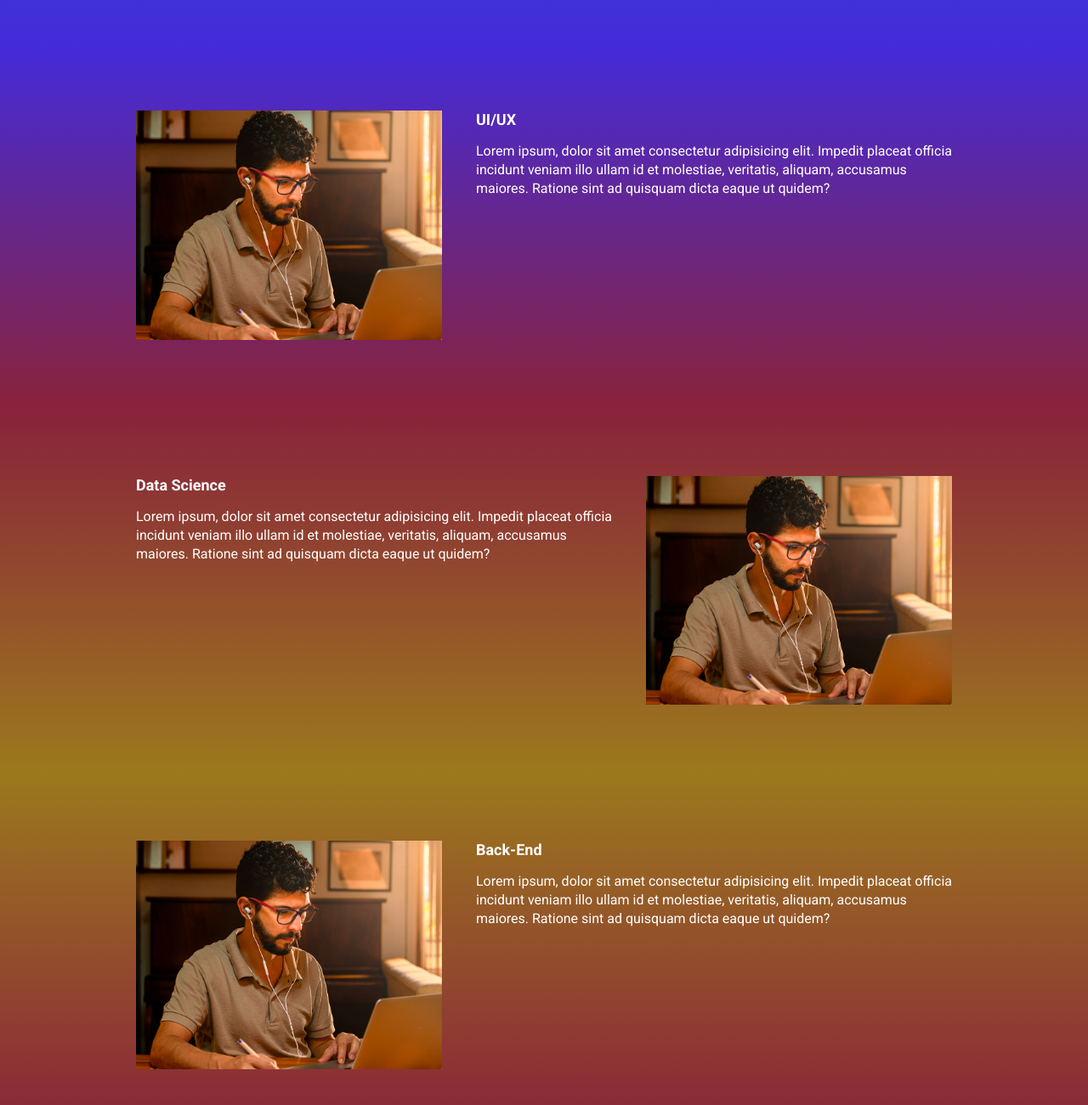
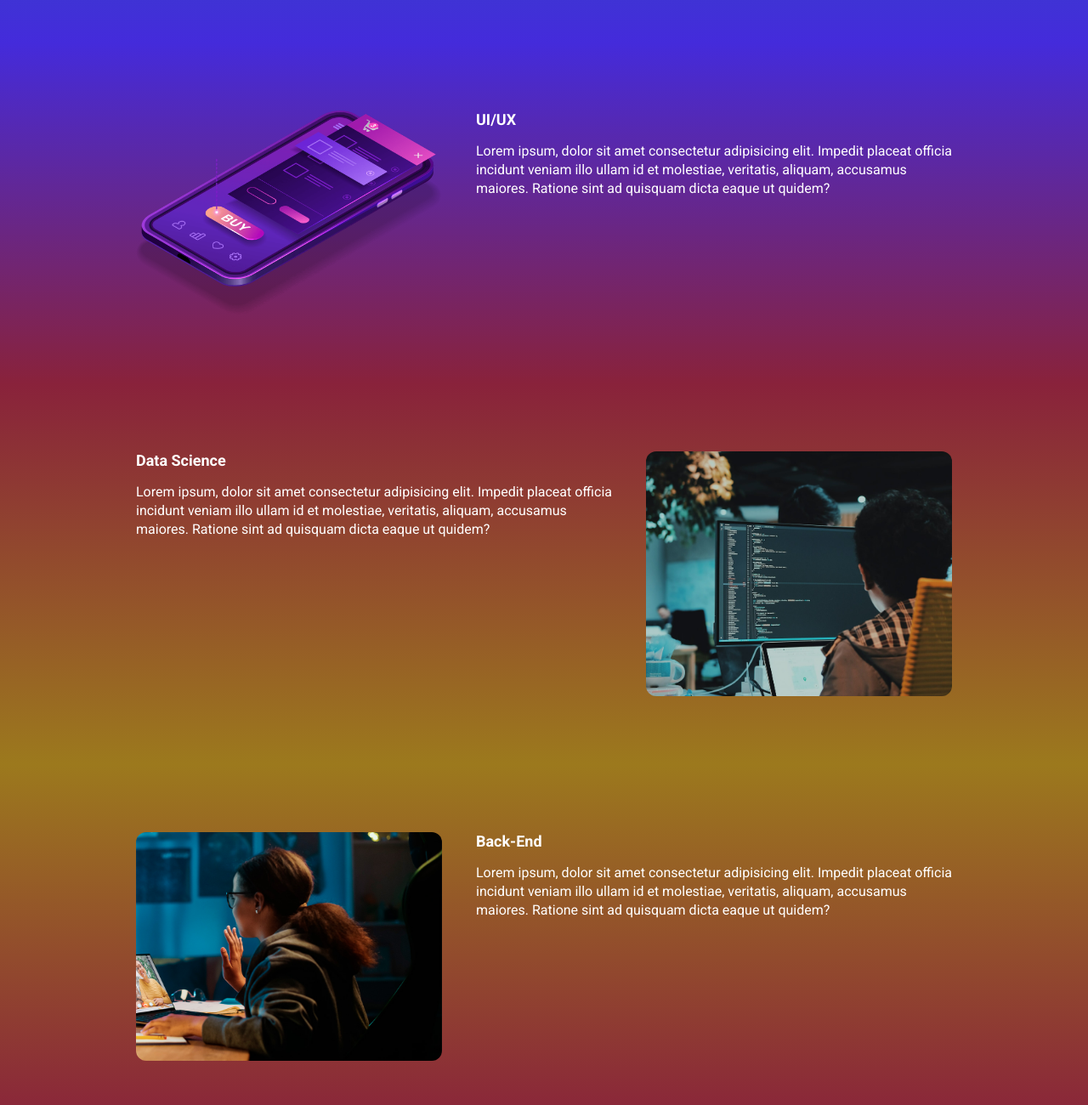
Before and after one commit to TAYLUNGpgrm/ebac_tech_talks, a website built with Parcel: page src/index.html in a window 1280 px wide. Shown: the part 940-2240 px from the top of the page at 85% size. Built offline with nearby package versions, Linux system fonts and the light colour scheme.

Commit message:
aplicando novas imagens e adicionando border radius

```diff
--- a/src/index.html
+++ b/src/index.html
@@ -63,7 +63,7 @@
                 <h2 class="event__detail__title">UI/UX</h2>
                 <p class="event__detail__description">Lorem ipsum, dolor sit amet consectetur adipisicing elit. Impedit placeat officia incidunt veniam illo ullam id et molestiae, veritatis, aliquam, accusamus maiores. Ratione sint ad quisquam dicta eaque ut quidem?</p>
             </div>
-            <img class="event__image" src="./images/frontend.png" alt="Front-end">
+            <img class="event__image" src="./images/ui-ux.png" alt="Front-end">
         </div>
     </section>
 
@@ -73,7 +73,7 @@
                 <h2 class="event__detail__title">Data Science</h2>
                 <p class="event__detail__description">Lorem ipsum, dolor sit amet consectetur adipisicing elit. Impedit placeat officia incidunt veniam illo ullam id et molestiae, veritatis, aliquam, accusamus maiores. Ratione sint ad quisquam dicta eaque ut quidem?</p>
             </div>
-            <img class="event__image" src="./images/frontend.png" alt="Front-end" data-aos="flip-left">
+            <img class="event__image" src="./images/data.png" alt="Front-end" data-aos="flip-left">
         </div>
     </section>
 
@@ -83,7 +83,7 @@
                 <h2 class="event__detail__title">Back-End</h2>
                 <p class="event__detail__description">Lorem ipsum, dolor sit amet consectetur adipisicing elit. Impedit placeat officia incidunt veniam illo ullam id et molestiae, veritatis, aliquam, accusamus maiores. Ratione sint ad quisquam dicta eaque ut quidem?</p>
             </div>
-            <img class="event__image" src="./images/frontend.png" alt="Front-end" data-aos="flip-right">
+            <img class="event__image" src="./images/backend.png" alt="Front-end" data-aos="flip-right">
         </div>
     </section>
 
--- a/src/styles/main.scss
+++ b/src/styles/main.scss
@@ -27,3 +27,7 @@
         max-width: 90%;
     }
 }
+
+img {
+    border-radius: 12px;
+}
```
